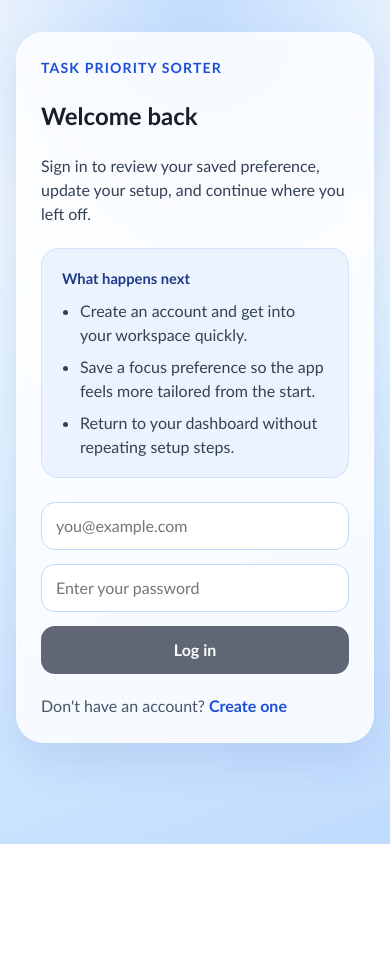
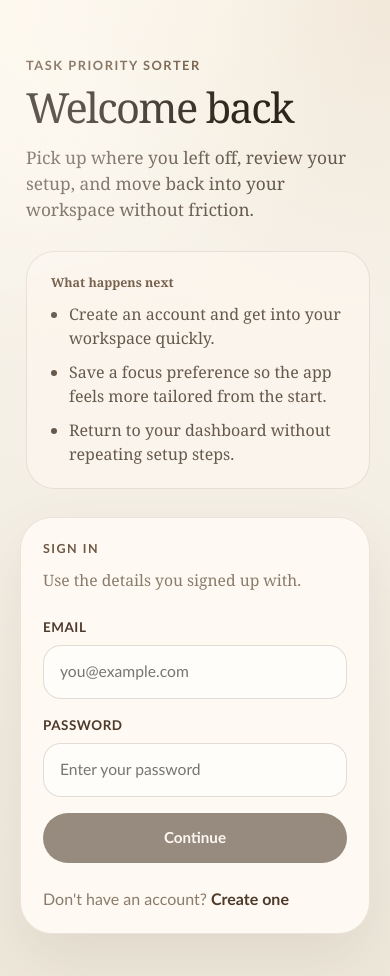
Before and after one commit to Dragsg/task-priority-sorter, a React (Vite) app in the folder frontend/: page / in a window 390 px wide. Shown: the top 976 px of the page. Before the commit the page ends 844 px from the top, so only its background shows below. Built offline with nearby package versions, Linux system fonts and the light colour scheme; no server answers.

Commit message:
update frontend

```diff
--- a/frontend/src/index.css
+++ b/frontend/src/index.css
@@ -1,11 +1,23 @@
 :root {
-  color: #17202a;
+  color: #2e261d;
   background:
-    radial-gradient(circle at top, rgba(191, 219, 254, 0.95), transparent 32%),
-    linear-gradient(160deg, #f8fafc 0%, #e0f2fe 48%, #bfdbfe 100%);
-  font-family: "Trebuchet MS", "Segoe UI", sans-serif;
+    radial-gradient(circle at top left, rgba(255, 248, 235, 0.92), transparent 34%),
+    radial-gradient(circle at top right, rgba(236, 220, 201, 0.48), transparent 28%),
+    linear-gradient(180deg, #f7f3ea 0%, #f4efe5 52%, #eee7da 100%);
+  font-family: Georgia, "Times New Roman", serif;
   line-height: 1.5;
   font-weight: 400;
+  --page-edge: min(1120px, calc(100% - 40px));
+  --paper: rgba(255, 252, 246, 0.74);
+  --paper-strong: rgba(255, 251, 244, 0.92);
+  --border-soft: rgba(110, 90, 70, 0.14);
+  --border-strong: rgba(110, 90, 70, 0.2);
+  --ink-soft: #66594c;
+  --ink-muted: #8a7b6a;
+  --accent: #6f5843;
+  --accent-strong: #4d3a2b;
+  --accent-tint: #ece2d3;
+  --shadow-soft: 0 24px 60px rgba(92, 71, 46, 0.1);
 }
 
 * {
@@ -18,114 +30,172 @@ body {
   min-height: 100vh;
 }
 
+button,
+input,
+textarea,
+select {
+  font: inherit;
+}
+
 #root {
   min-height: 100vh;
 }
 
+.app-shell,
+.auth-shell,
+.simple-shell {
+  position: relative;
+}
+
+.app-shell::before,
+.auth-shell::before,
+.simple-shell::before {
+  content: "";
+  position: fixed;
+  inset: 0;
+  pointer-events: none;
+  background:
+    linear-gradient(135deg, rgba(255, 255, 255, 0.34), transparent 28%),
+    radial-gradient(circle at 20% 20%, rgba(255, 255, 255, 0.3), transparent 24%);
+  opacity: 0.7;
+}
+
 .app-shell {
-  width: min(1040px, calc(100% - 32px));
+  width: var(--page-edge);
   margin: 0 auto;
-  padding: 56px 0 72px;
+  padding: 72px 0 96px;
 }
 
 .hero {
-  margin-bottom: 28px;
+  max-width: 760px;
+  margin-bottom: 36px;
+}
+
+.eyebrow,
+.auth-eyebrow,
+.summary-label,
+.auth-section-label {
+  font-family: "Trebuchet MS", "Segoe UI", sans-serif;
+  letter-spacing: 0.12em;
+  text-transform: uppercase;
 }
 
 .eyebrow {
-  margin: 0 0 8px;
-  color: #1d4ed8;
-  font-size: 0.9rem;
+  margin: 0 0 10px;
+  color: var(--accent);
+  font-size: 0.82rem;
   font-weight: 700;
-  text-transform: uppercase;
-  letter-spacing: 0.08em;
 }
 
-.hero h1 {
+.hero h1,
+.simple-title,
+.auth-card h1,
+.brand-panel h1 {
   margin: 0;
-  font-size: clamp(2.5rem, 5vw, 4.5rem);
-  line-height: 0.95;
+  color: #2d241b;
+  font-size: clamp(2.6rem, 5vw, 4.9rem);
+  font-weight: 500;
+  line-height: 0.97;
+  letter-spacing: -0.04em;
+}
+
+.subtitle,
+.auth-subtitle,
+.simple-copy,
+.helper-text,
+.status-copy,
+.panel-copy,
+.email-snippet,
+.field-hint {
+  color: var(--ink-soft);
 }
 
 .subtitle {
-  width: min(680px, 100%);
-  margin: 16px 0 0;
-  color: #1e3a8a;
-  font-size: 1.1rem;
+  width: min(720px, 100%);
+  margin: 18px 0 0;
+  font-size: 1.14rem;
+}
+
+.status-card,
+.tasks-card,
+.emails-card,
+.auth-card,
+.simple-card,
+.summary-card {
+  background: var(--paper);
+  border: 1px solid var(--border-soft);
+  box-shadow: var(--shadow-soft);
+  backdrop-filter: blur(18px);
 }
 
 .status-card,
 .tasks-card,
 .emails-card {
-  background: rgba(255, 255, 255, 0.75);
-  border: 1px solid rgba(255, 255, 255, 0.65);
-  border-radius: 24px;
-  box-shadow: 0 18px 45px rgba(30, 64, 175, 0.12);
-  backdrop-filter: blur(14px);
+  border-radius: 28px;
 }
 
 .status-card {
   display: flex;
   align-items: center;
   justify-content: space-between;
-  gap: 16px;
-  margin-bottom: 24px;
-  padding: 24px;
+  gap: 18px;
+  margin-bottom: 22px;
+  padding: 28px;
 }
 
 .dual-status-card {
-  margin-bottom: 18px;
+  margin-bottom: 16px;
 }
 
 .status-card h2,
 .tasks-card h2,
 .emails-card h2 {
   margin: 0;
+  color: #2d241b;
+  font-size: 1.45rem;
+  font-weight: 500;
 }
 
 .status-copy {
   margin: 10px 0 0;
-  color: #1e3a8a;
+  font-size: 1rem;
 }
 
-.status-pill {
-  margin: 0;
-  padding: 8px 16px;
+.status-pill,
+.count-pill {
+  display: inline-flex;
+  align-items: center;
+  justify-content: center;
+  min-height: 42px;
+  padding: 0 16px;
   border-radius: 999px;
-  background: #2563eb;
-  color: #fff;
+  border: 1px solid rgba(111, 88, 67, 0.16);
+  background: rgba(255, 248, 239, 0.92);
+  color: var(--accent-strong);
+  font-family: "Trebuchet MS", "Segoe UI", sans-serif;
+  font-size: 0.84rem;
   font-weight: 700;
-  text-transform: capitalize;
-}
-
-.error-text {
-  margin: 14px 0 0;
-  color: #b91c1c;
-  font-weight: 600;
-}
-
-.success-text {
-  margin: 14px 0 0;
-  color: #047857;
-  font-weight: 600;
+  text-transform: uppercase;
+  letter-spacing: 0.08em;
 }
 
 .tasks-card,
 .emails-card {
-  padding: 24px;
+  padding: 28px;
 }
 
 .section-heading {
   display: flex;
   align-items: end;
   justify-content: space-between;
-  gap: 16px;
-  margin-bottom: 20px;
+  gap: 18px;
+  margin-bottom: 22px;
 }
 
 .section-heading p {
   margin: 0;
-  color: #1d4ed8;
+  color: var(--ink-muted);
+  font-family: "Trebuchet MS", "Segoe UI", sans-serif;
 }
 
 .action-panel,
@@ -133,76 +203,79 @@ body {
   margin-top: 24px;
 }
 
-.gmail-panel {
-  border-left: 6px solid #2563eb;
-}
-
+.gmail-panel,
 .outlook-panel {
-  border-left: 6px solid #0f766e;
-}
-
-.helper-text {
-  margin: 0;
-  color: #334155;
+  border-left: 1px solid var(--border-soft);
 }
 
 .button-row {
   display: flex;
   flex-wrap: wrap;
   gap: 14px;
-  margin-top: 20px;
+  margin-top: 22px;
 }
 
 .primary-button,
-.secondary-button {
+.secondary-button,
+.auth-button {
   display: inline-flex;
   align-items: center;
   justify-content: center;
-  min-height: 48px;
-  padding: 0 18px;
-  border-radius: 14px;
-  border: 0;
+  min-height: 50px;
+  padding: 0 20px;
+  border-radius: 999px;
+  border: 1px solid transparent;
   cursor: pointer;
+  text-decoration: none;
+  font-family: "Trebuchet MS", "Segoe UI", sans-serif;
   font-size: 0.95rem;
   font-weight: 700;
-  text-decoration: none;
+  transition:
+    transform 160ms ease,
+    background-color 160ms ease,
+    border-color 160ms ease,
+    color 160ms ease;
 }
 
-.primary-button {
-  background: #1d4ed8;
-  color: #fff;
+.primary-button,
+.auth-button {
+  background: var(--accent-strong);
+  color: #fdf8f1;
 }
 
-.outlook-button {
-  background: #0f766e;
+.primary-button:hover,
+.auth-button:hover {
+  transform: translateY(-1px);
+  background: #3f2f23;
 }
 
 .secondary-button {
-  background: #dbeafe;
-  color: #1e3a8a;
+  background: rgba(255, 249, 241, 0.94);
+  border-color: rgba(111, 88, 67, 0.2);
+  color: var(--accent-strong);
 }
 
-.outlook-secondary-button {
-  background: #ccfbf1;
-  color: #115e59;
+.secondary-button:hover {
+  transform: translateY(-1px);
+  background: #f8f0e4;
 }
 
-.secondary-button:disabled {
-  opacity: 0.6;
+.primary-button:disabled,
+.secondary-button:disabled,
+.auth-button:disabled {
+  opacity: 0.58;
   cursor: not-allowed;
+  transform: none;
+}
+
+.outlook-button,
+.outlook-secondary-button {
+  background: inherit;
+  color: inherit;
 }
 
 .count-pill {
-  display: inline-flex;
-  align-items: center;
-  justify-content: center;
-  min-width: 40px;
-  min-height: 40px;
-  padding: 0 14px;
-  border-radius: 999px;
-  background: #dbeafe;
-  color: #1e3a8a;
-  font-weight: 700;
+  min-width: 42px;
 }
 
 .email-list {
@@ -211,169 +284,227 @@ body {
 }
 
 .email-card {
-  padding: 18px;
-  border-radius: 20px;
-  background: #fff;
-  border: 1px solid #bfdbfe;
+  padding: 20px;
+  border-radius: 22px;
+  background: var(--paper-strong);
+  border: 1px solid var(--border-soft);
 }
 
 .email-card h3 {
   margin: 8px 0 10px;
+  color: #30261d;
+  font-size: 1.14rem;
+  font-weight: 500;
 }
 
 .email-meta,
 .email-date,
 .empty-state {
   margin: 0;
-  color: #475569;
+  color: var(--ink-muted);
+  font-family: "Trebuchet MS", "Segoe UI", sans-serif;
+  font-size: 0.9rem;
 }
 
 .email-snippet {
   margin: 0 0 12px;
-  color: #0f172a;
 }
 
 .auth-shell,
 .simple-shell {
-  width: min(960px, calc(100% - 32px));
+  width: var(--page-edge);
   margin: 0 auto;
-  padding: 72px 0;
+  padding: 72px 0 96px;
+}
+
+.auth-layout {
+  display: grid;
+  grid-template-columns: minmax(0, 1.2fr) minmax(360px, 0.92fr);
+  gap: 28px;
+  align-items: start;
+}
+
+.brand-panel,
+.simple-hero {
+  padding: 16px 6px 0;
 }
 
 .auth-card,
 .simple-card {
-  background: rgba(255, 255, 255, 0.82);
-  border: 1px solid rgba(255, 255, 255, 0.7);
-  border-radius: 28px;
-  box-shadow: 0 18px 45px rgba(30, 64, 175, 0.12);
-  backdrop-filter: blur(14px);
-  padding: 36px;
+  border-radius: 32px;
+  padding: 34px;
 }
 
 .auth-card {
-  width: min(520px, 100%);
-  margin: 0 auto;
+  background: rgba(255, 251, 244, 0.9);
+}
+
+.auth-card-header {
+  margin-bottom: 22px;
 }
 
 .auth-eyebrow {
-  margin: 0 0 10px;
-  color: #1d4ed8;
-  font-size: 0.88rem;
-  font-weight: 800;
-  letter-spacing: 0.08em;
-  text-transform: uppercase;
+  margin: 0 0 12px;
+  color: var(--accent);
+  font-size: 0.8rem;
+  font-weight: 700;
 }
 
 .auth-subtitle,
-.simple-copy {
-  color: #334155;
+.simple-copy,
+.helper-text {
+  font-size: 1.08rem;
 }
 
 .copy-panel {
-  margin-top: 22px;
-  padding: 18px 20px;
-  border: 1px solid rgba(37, 99, 235, 0.12);
-  border-radius: 18px;
-  background: rgba(219, 234, 254, 0.5);
+  margin-top: 28px;
+  padding: 22px 24px;
+  border: 1px solid var(--border-soft);
+  border-radius: 28px;
+  background: rgba(252, 246, 238, 0.75);
 }
 
-.panel-title {
+.panel-title,
+.auth-section-label {
   margin: 0 0 10px;
-  color: #1e3a8a;
-  font-size: 0.92rem;
+  color: var(--accent);
+  font-size: 0.78rem;
   font-weight: 700;
+}
+
+.auth-card-copy,
+.simple-note {
+  margin: 0;
+  color: var(--ink-muted);
+  font-size: 0.98rem;
 }
 
 .feature-list {
   margin: 0;
   padding-left: 18px;
   display: grid;
-  gap: 8px;
-  color: #334155;
+  gap: 10px;
+  color: var(--ink-soft);
 }
 
 .auth-form,
 .option-form {
   display: grid;
-  gap: 14px;
+  gap: 16px;
   margin-top: 24px;
 }
 
+.field-group {
+  display: grid;
+  gap: 8px;
+}
+
+.field-group span {
+  color: var(--accent-strong);
+  font-family: "Trebuchet MS", "Segoe UI", sans-serif;
+  font-size: 0.84rem;
+  font-weight: 700;
+  letter-spacing: 0.04em;
+  text-transform: uppercase;
+}
+
 .field-hint {
-  margin: -4px 0 0;
-  color: #64748b;
+  margin: -2px 0 0;
   font-size: 0.92rem;
 }
 
 .auth-input {
-  min-height: 48px;
+  min-height: 54px;
   width: 100%;
-  padding: 0 14px;
-  border: 1px solid #bfdbfe;
-  border-radius: 14px;
-  background: #fff;
-  color: #0f172a;
-  font: inherit;
+  padding: 0 16px;
+  border: 1px solid var(--border-strong);
+  border-radius: 18px;
+  background: rgba(255, 253, 249, 0.95);
+  color: #2d241b;
+  font-family: "Trebuchet MS", "Segoe UI", sans-serif;
+  font-size: 0.98rem;
 }
 
-.auth-button {
-  display: inline-flex;
-  align-items: center;
-  justify-content: center;
-  min-height: 48px;
-  padding: 0 18px;
-  border: 0;
-  border-radius: 14px;
-  background: #0f172a;
-  color: #fff;
-  cursor: pointer;
-  font: inherit;
-  font-weight: 700;
-  text-decoration: none;
-}
-
-.auth-button:disabled {
-  opacity: 0.65;
-  cursor: not-allowed;
+.auth-input:focus {
+  outline: none;
+  border-color: rgba(111, 88, 67, 0.42);
+  box-shadow: 0 0 0 4px rgba(111, 88, 67, 0.08);
 }
 
 .auth-switch {
-  margin: 20px 0 0;
-  color: #475569;
+  margin: 24px 0 0;
+  color: var(--ink-muted);
+  font-family: "Trebuchet MS", "Segoe UI", sans-serif;
 }
 
 .inline-button {
   border: 0;
   background: transparent;
-  color: #1d4ed8;
+  color: var(--accent-strong);
   cursor: pointer;
   font: inherit;
   font-weight: 700;
   padding: 0;
 }
 
+.inline-button:hover {
+  color: #2f241a;
+}
+
+.error-text {
+  margin: 14px 0 0;
+  color: #8a3028;
+  font-family: "Trebuchet MS", "Segoe UI", sans-serif;
+  font-weight: 700;
+}
+
+.success-text {
+  margin: 14px 0 0;
+  color: #486043;
+  font-family: "Trebuchet MS", "Segoe UI", sans-serif;
+  font-weight: 700;
+}
+
 .auth-error {
   margin-top: 0;
 }
 
+.simple-hero {
+  max-width: 760px;
+  margin-bottom: 28px;
+}
+
 .simple-title {
-  margin: 0 0 14px;
+  margin-bottom: 14px;
 }
 
 .simple-note {
-  margin: 14px 0 0;
-  color: #475569;
-  font-size: 0.95rem;
+  margin-top: 14px;
 }
 
 .option-row {
   display: flex;
   align-items: flex-start;
-  gap: 12px;
-  padding: 14px 16px;
-  border: 1px solid #bfdbfe;
-  border-radius: 14px;
-  background: #fff;
+  gap: 14px;
+  padding: 18px 20px;
+  border: 1px solid var(--border-soft);
+  border-radius: 24px;
+  background: rgba(255, 252, 246, 0.86);
+  transition:
+    transform 160ms ease,
+    border-color 160ms ease,
+    background-color 160ms ease;
+}
+
+.option-row:hover {
+  transform: translateY(-1px);
+  border-color: rgba(111, 88, 67, 0.24);
+  background: rgba(255, 249, 241, 0.95);
+}
+
+.option-row input {
+  margin-top: 5px;
+  accent-color: var(--accent-strong);
 }
 
 .option-row span {
@@ -381,60 +512,82 @@ body {
   gap: 4px;
 }
 
+.option-row strong {
+  color: #2d241b;
+  font-size: 1.05rem;
+  font-weight: 500;
+}
+
 .option-row small {
-  color: #475569;
-  font-size: 0.9rem;
+  color: var(--ink-soft);
+  font-size: 0.95rem;
 }
 
 .summary-grid {
   display: grid;
   grid-template-columns: repeat(2, minmax(0, 1fr));
-  gap: 14px;
-  margin-top: 24px;
+  gap: 16px;
 }
 
 .summary-card {
-  padding: 18px;
-  border-radius: 18px;
-  background: rgba(255, 255, 255, 0.78);
-  border: 1px solid rgba(191, 219, 254, 0.9);
+  padding: 22px;
+  border-radius: 24px;
 }
 
 .summary-label {
-  margin: 0 0 8px;
-  color: #64748b;
-  font-size: 0.85rem;
+  margin: 0 0 10px;
+  color: var(--accent);
+  font-size: 0.76rem;
   font-weight: 700;
-  text-transform: uppercase;
-  letter-spacing: 0.06em;
 }
 
 .summary-value {
   margin: 0;
-  color: #0f172a;
+  color: #2d241b;
+  font-size: 1.08rem;
+  font-weight: 500;
+  word-break: break-word;
+}
+
+.dashboard-note {
+  margin-top: 20px;
+}
+
+.panel-copy {
+  margin: 0;
   font-size: 1rem;
-  font-weight: 700;
-  word-break: break-word;
 }
 
 .home-actions {
   display: flex;
   flex-wrap: wrap;
   gap: 14px;
-  margin-top: 24px;
+  margin-top: 28px;
 }
 
 .home-link {
-  min-width: 220px;
+  min-width: 210px;
 }
 
 .danger-button {
-  color: #b91c1c;
+  color: #8a3028;
+}
+
+@media (max-width: 900px) {
+  .auth-layout {
+    grid-template-columns: 1fr;
+  }
+
+  .brand-panel {
+    padding-right: 0;
+  }
 }
 
 @media (max-width: 640px) {
-  .app-shell {
-    padding-top: 32px;
+  .app-shell,
+  .auth-shell,
+  .simple-shell {
+    padding-top: 40px;
   }
 
   .status-card,
@@ -444,21 +597,20 @@ body {
   }
 
   .primary-button,
-  .secondary-button {
+  .secondary-button,
+  .auth-button {
     width: 100%;
   }
 
   .auth-card,
-  .simple-card {
-    padding: 24px;
+  .simple-card,
+  .tasks-card,
+  .emails-card,
+  .status-card {
+    padding: 22px;
   }
 
   .summary-grid {
     grid-template-columns: 1fr;
   }
-
-  .auth-shell,
-  .simple-shell {
-    padding-top: 32px;
-  }
 }
--- a/frontend/src/pages/Login.jsx
+++ b/frontend/src/pages/Login.jsx
@@ -67,13 +67,14 @@ export default function Login() {
 
   return (
     <main className="auth-shell">
-      <section className="auth-card">
+      <section className="auth-layout">
+        <div className="brand-panel">
           <p className="auth-eyebrow">Task Priority Sorter</p>
-        <h1>{isSignUp ? "Create your account" : "Welcome back"}</h1>
+          <h1>{isSignUp ? "A calmer place to sort what matters" : "Welcome back"}</h1>
           <p className="auth-subtitle">
             {isSignUp
-            ? "Get started with a short setup so your dashboard is ready as soon as you sign in."
-            : "Sign in to review your saved preference, update your setup, and continue where you left off."}
+              ? "Set up your account, choose your focus, and step into a workspace that feels quieter and more intentional."
+              : "Pick up where you left off, review your setup, and move back into your workspace without friction."}
           </p>
 
           <div className="copy-panel">
@@ -84,8 +85,21 @@ export default function Login() {
               ))}
             </ul>
           </div>
+        </div>
+
+        <section className="auth-card">
+          <div className="auth-card-header">
+            <p className="auth-section-label">{isSignUp ? "Create account" : "Sign in"}</p>
+            <p className="auth-card-copy">
+              {isSignUp
+                ? "A few details and you are in."
+                : "Use the details you signed up with."}
+            </p>
+          </div>
 
           <form className="auth-form" onSubmit={handleSubmit}>
+            <label className="field-group">
+              <span>Email</span>
               <input
                 className="auth-input"
                 disabled={busy}
@@ -96,6 +110,9 @@ export default function Login() {
                 autoComplete="email"
                 required
               />
+            </label>
+            <label className="field-group">
+              <span>Password</span>
               <input
                 className="auth-input"
                 disabled={busy}
@@ -107,7 +124,10 @@ export default function Login() {
                 minLength={isSignUp ? 8 : undefined}
                 required
               />
+            </label>
             {isSignUp ? (
+              <label className="field-group">
+                <span>Name</span>
                 <input
                   className="auth-input"
                   disabled={busy}
@@ -120,6 +140,7 @@ export default function Login() {
                   maxLength={80}
                   required
                 />
+              </label>
             ) : null}
 
             {isSignUp ? (
@@ -131,7 +152,7 @@ export default function Login() {
             {error ? <p className="error-text auth-error">{error}</p> : null}
 
             <button className="auth-button" disabled={busy || !canSubmit} type="submit">
-            {busy ? "Please wait..." : isSignUp ? "Create account" : "Log in"}
+              {busy ? "Please wait..." : isSignUp ? "Create account" : "Continue"}
             </button>
           </form>
 
@@ -150,6 +171,7 @@ export default function Login() {
             </button>
           </p>
         </section>
+      </section>
     </main>
   );
 }
```
Also changed, not shown: frontend/src/pages/Home.jsx (+12 -2 lines), frontend/src/pages/Onboarding.jsx (+6 -4 lines). Lines whose indentation alone changed are shown as unchanged.
